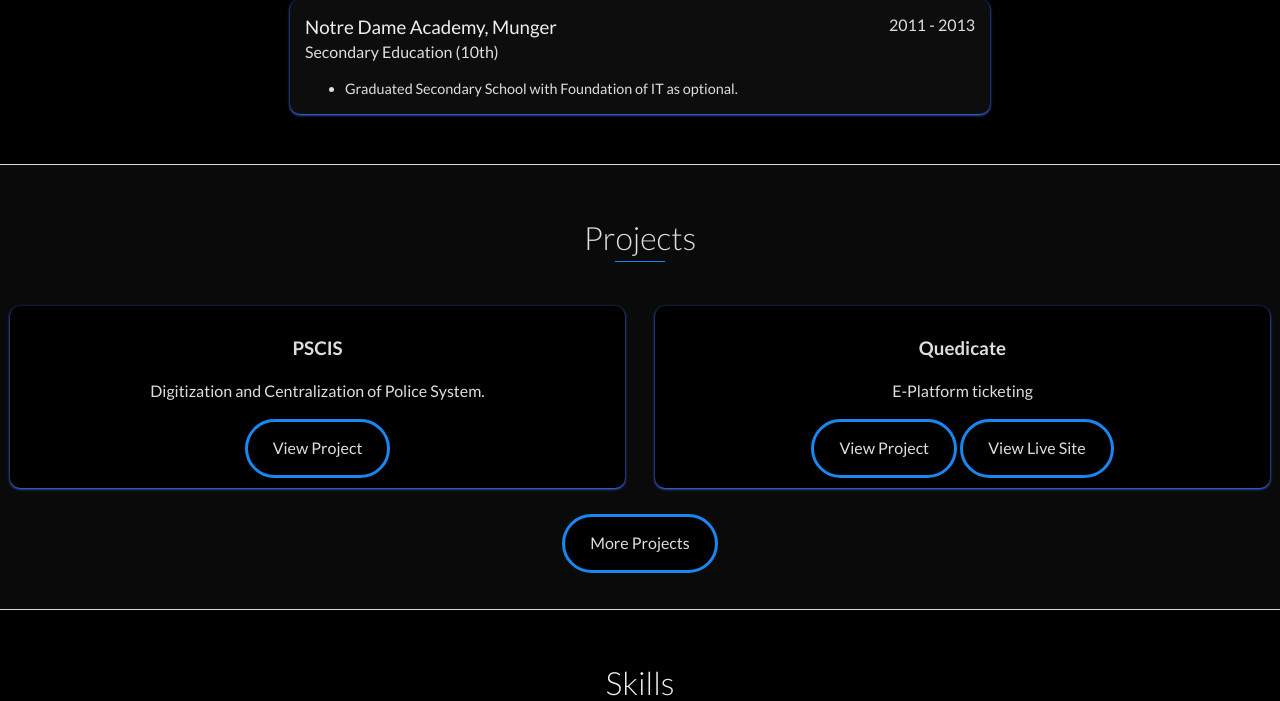
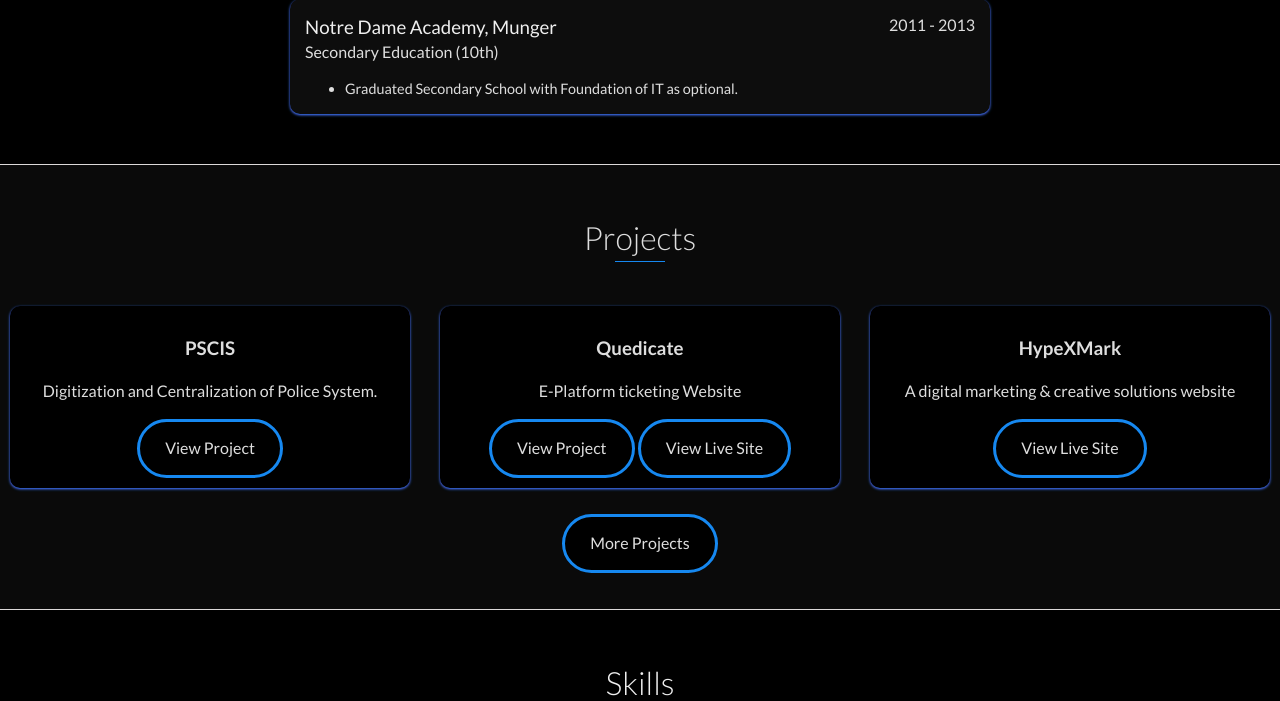
Before and after one commit to gshacklebolt/gshacklebolt.github.io, a PHP site: page / in a window 1280 px wide. Shown: the part 2118-2819 px from the top of the page. Run offline with PHP 8.4, Linux system fonts and the light colour scheme; some libraries are stand-ins or nearby versions.

Commit message:
Added HypeXMark to projects

```diff
--- a/index.php
+++ b/index.php
@@ -301,9 +301,17 @@
         <div class="project shadow">
           <div class="project-info">
             <h3>Quedicate</h3>
-            <p>E-Platform ticketing</p>
+            <p>E-Platform ticketing Website</p>
             <a href="https://github.com/gshacklebolt/quedicate" target="_blank" rel="noopener" class="btn-rounded-blue">View Project</a>
             <a href="https://ghazali.ml/projects/quedicate" target="_blank" rel="noopener" class="btn-rounded-blue">View Live Site</a>
+          </div>
+        </div>
+
+        <div class="project shadow">
+          <div class="project-info">
+            <h3>HypeXMark</h3>
+            <p>A digital marketing & creative solutions website</p>
+            <a href="http://hypexmark.com/" target="_blank" rel="noopener" class="btn-rounded-blue">View Live Site</a>
           </div>
         </div>
 
```
